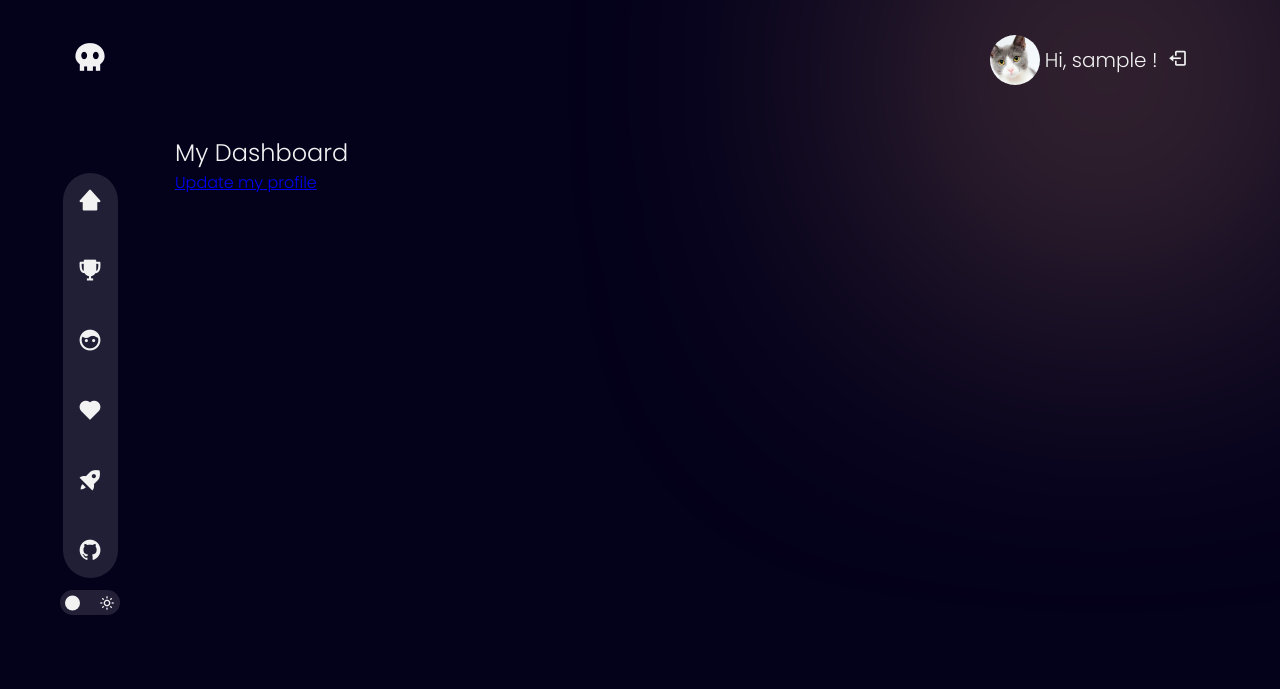
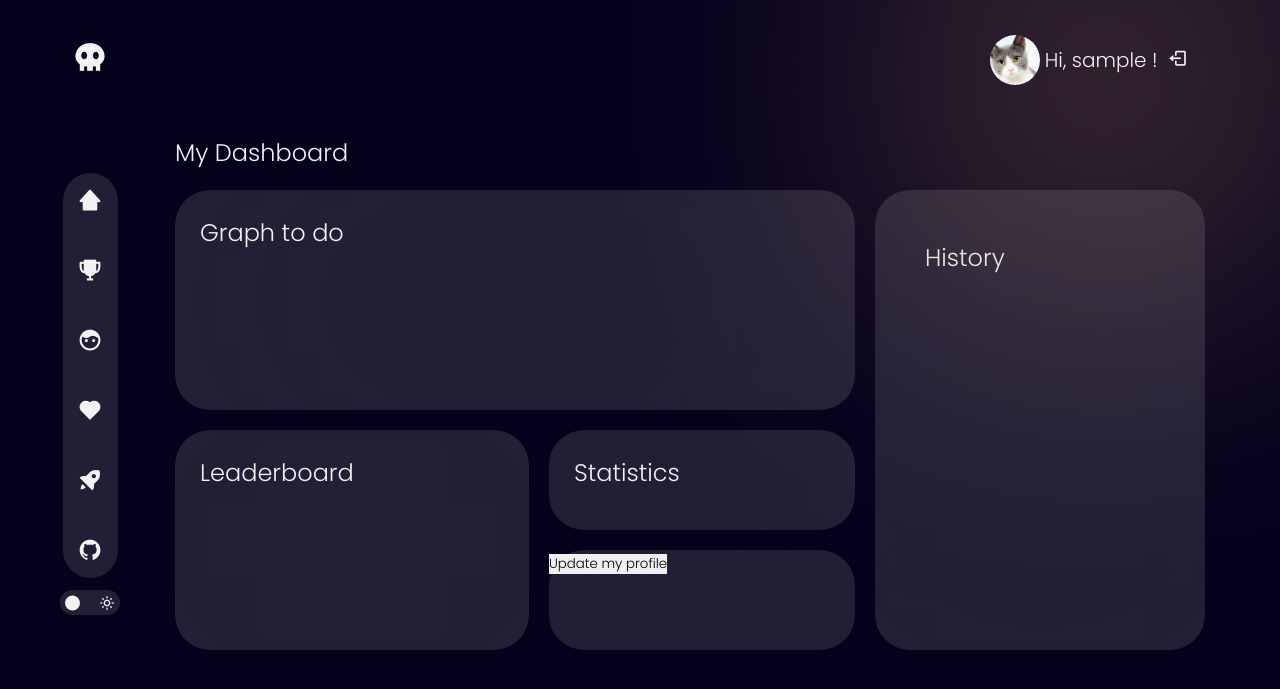
Before and after one commit to Erio6/ft_transcendence, a Django app: page /leaderboard/dashboard/ in a window 1280 px wide. Shown: the top 689 px of the page. Run offline with Django 5.2, Linux system fonts and the light colour scheme; the visitor is signed in with stand-in values (Sample User, id 1); data comes from the database, SQL or seed files in the repository.

Commit message:
dashboard structure

```diff
--- a/src/backend/dashboard/templates/dashboard/dashboard.html
+++ b/src/backend/dashboard/templates/dashboard/dashboard.html
@@ -4,8 +4,22 @@
 
 {% block content %}
 <h2>My Dashboard</h2>
+<div class="dashboard-container">
+    <div class="graph-container">
+        <h2>Graph to do</h2>
+    </div>
+    <div class="history-container">
+    <h2>History</h2></div>
+    <div class="leaderboard-container">
+    <h2>Leaderboard</h2></div>
+    <div class="win-loss-container">
+    <h2>Statistics</h2></div>
+    <div class="update-profile-container">
+        <a href="{% url 'user:edit_profile' profile.user.username %}">
+    <button>Update my profile</button>
+        </a>
+    </div>
 
-<a href="{% url 'user:edit_profile' profile.user.username %}">
-    <button='bx bxs-heart icon'>Update my profile</button>
-</a>
+</div>
+
 {% endblock %}
--- /dev/null
+++ b/src/backend/djangoProject/static/css/dashboard.css
@@ -0,0 +1,62 @@
+
+.dashboard-container {
+    display: grid;
+    grid-template-areas: 'graph graph history'
+                         'graph graph history'
+                         'leaderboard win-loss history'
+                         'leaderboard update-profile history';
+    grid-gap: 20px;
+    grid-auto-rows: minmax(100px, auto);
+    margin-top: 20px;
+}
+
+.graph-container {
+    grid-area: graph;
+    border-radius: 35px;
+    background: var(--menubar-color);
+    backdrop-filter: blur(201px);
+    display: flex;
+    flex-direction: column;
+}
+
+.history-container {
+    grid-area: history;
+    border-radius: 35px;
+    padding: 25px;
+    background: var(--menubar-color);
+    backdrop-filter: blur(201px);
+    display: flex;
+    flex-direction: column;
+}
+
+.leaderboard-container {
+    grid-area: leaderboard;
+    border-radius: 35px;
+    background: var(--menubar-color);
+    backdrop-filter: blur(201px);
+    display: flex;
+    flex-direction: column;
+}
+
+.win-loss-container {
+    grid-area: win-loss;
+    border-radius: 35px;
+    background: var(--menubar-color);
+    backdrop-filter: blur(201px);
+    display: flex;
+    flex-direction: column;
+}
+
+.update-profile-container {
+    grid-area: update-profile;
+    border-radius: 35px;
+    background: var(--menubar-color);
+    backdrop-filter: blur(201px);
+    display: flex;
+    flex-direction: column;
+}
+
+.dashboard-container h2 {
+    margin-bottom: 10px;
+    padding: 25px;
+}
--- a/src/backend/djangoProject/static/css/friends.css
+++ b/src/backend/djangoProject/static/css/friends.css
@@ -18,11 +18,6 @@
     display: flex;
     flex-direction: column;
 }
-
-.add-friends .search-results {
-
-}
-
 
 .friend-list {
     grid-column: 2;
--- a/src/backend/djangoProject/static/css/style_main.css
+++ b/src/backend/djangoProject/static/css/style_main.css
@@ -1,7 +1,7 @@
 @import url("friends.css");
 @import url("edit_profile.css");
 @import url("leaderboard.css");
-
+@import url("dashboard.css");
 
 /* Googl Font import - Poppins */
 @import url('https://fonts.googleapis.com/css2?family=Poppins:ital,wght@0,100;0,200;0,300;0,400;0,500;0,600;0,700;0,800;0,900;1,100;1,200;1,300;1,400;1,500;1,600;1,700;1,800;1,900&display=swap');
```
